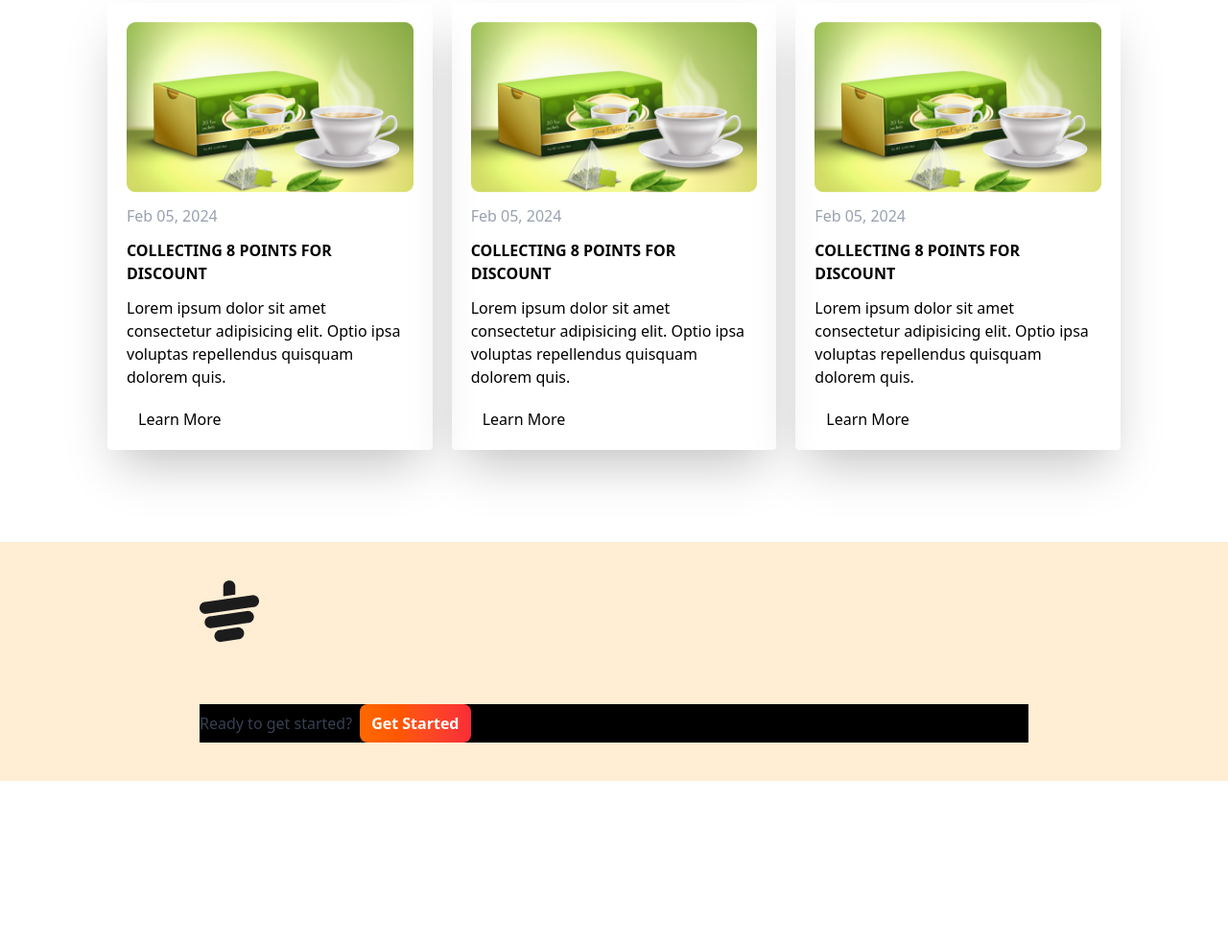
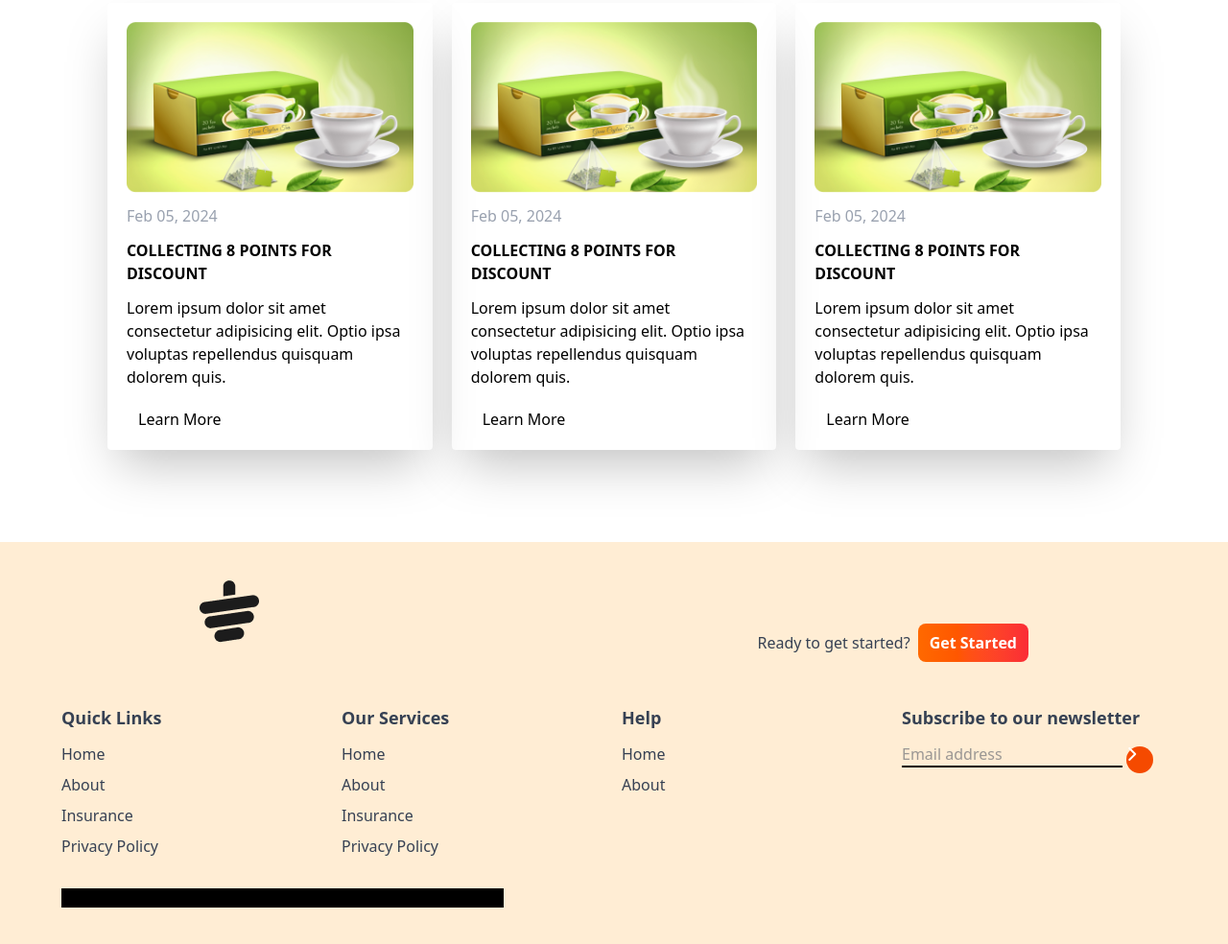
Before and after one commit to zunaid1/tea-house-repo, a plain HTML site: page index.html in a window 1280 px wide. Shown: the part 2663-3647 px from the top of the page at 96% size. Before the commit the page ends 3477 px from the top, so only its background shows below. Drawn offline with nearby package versions, Linux system fonts and the light colour scheme.

Commit message:
footer on going

```diff
--- a/index.html
+++ b/index.html
@@ -343,25 +343,82 @@
 <!-- ---------------MAIN END--------------------------- -->
 <!-- footer Section -->
 <footer class="bg-orange-100 text-gray-700 py-10 px-4 md:px-16">
-	<div class="w-9/12 mx-auto">
+	<!-- footer top part -->
+	<div class="w-9/12 mx-auto flex justify-between items-center">
 		<!-- logo -->
-		<div class="mb-8 flex justify-between">
+		<div class="mb-8">
 			<img class="mb-8" src="./images/cup.png" alt="">
 		</div>
-
-		<div class="flex bg-black items-center gap-2">
+		<div class="flex items-center gap-2">
 			<h4>Ready to get started?</h4>
-			<button class="bg-gradient-to-r from-orange-500 to to-red-500 px-3 py-2 rounded-lg text-white font-bold">Get
-				Started </button>
+			<button
+				class="bg-gradient-to-r from-orange-500 to to-red-500 px-3 py-2 rounded-lg text-white font-bold hover:bg-[fff]">Get
+				Started</button>
+		</div>
 		</div>
 
-		<!-- Links -->
-		<div class="">
+		<!-- footer links  -->
+		<div class="grid grid-cols-1 md:grid-cols-2 lg:grid-cols-4 gap-4">
+
+			<!-- first Column -->
+			<div class="">
+				<h3 class="font-semibold text-lg mb-3">Quick Links</h3>
+				<ul class="space-y-2">
+					<li><a class="hover:text-orange-600" href="#" target="_blank">Home</a></li>
+					<li><a class="hover:text-orange-600" href="#" target="_blank">About</a></li>
+					<li><a class="hover:text-orange-600" href="#" target="_blank">Insurance</a></li>
+					<li><a class="hover:text-orange-600" href="#" target="_blank">Privacy Policy</a></li>
+				</ul>
+
+			</div>
 
 
+			<!-- Second Column -->
+			<div class="">
+				<h3 class="font-semibold text-lg mb-3">Our Services</h3>
+				<ul class="space-y-2">
+					<li><a class="hover:text-orange-600" href="#" target="_blank">Home</a></li>
+					<li><a class="hover:text-orange-600" href="#" target="_blank">About</a></li>
+					<li><a class="hover:text-orange-600" href="#" target="_blank">Insurance</a></li>
+					<li><a class="hover:text-orange-600" href="#" target="_blank">Privacy Policy</a></li>
+				</ul>
 
 		</div>
+
+		<!-- Third Column -->
+		<div class="">
+			<h3 class="font-semibold text-lg mb-3">Help</h3>
+			<ul class="space-y-2">
+				<li><a class="hover:text-orange-600" href="#" target="_blank">Home</a></li>
+				<li><a class="hover:text-orange-600" href="#" target="_blank">About</a></li>
+			</ul>
+
+			</div>
+
+
+			<!-- Fourth column -->
+			<div>
+				<h3 class="font-semibold text-lg mb-3">Subscribe to our newsletter</h3>
+				<div class="flex flex-col space-y-2">
+					<div class="items-center">
+						<input type="text" placeholder="Email address" required
+							class="bg-transparent border-b-2 border-black w-4/6 md:w-5/6">
+
+						<i
+							class="fa-solid fa-chevron-right w-7 h-7 bg-orange-600 inline-flex rounded-full text-white justify-center items-center"></i>
+					</div>
+
+				</div>
+
+				</div>
+
+
 	</div>
+	<!-- footer Bootom part -->
+	<div class="flex justify-center items-center w-2/5 mb-2 mt-8 bg-black h-5">
+
+	</div>
+
 
 </footer>
 
```
